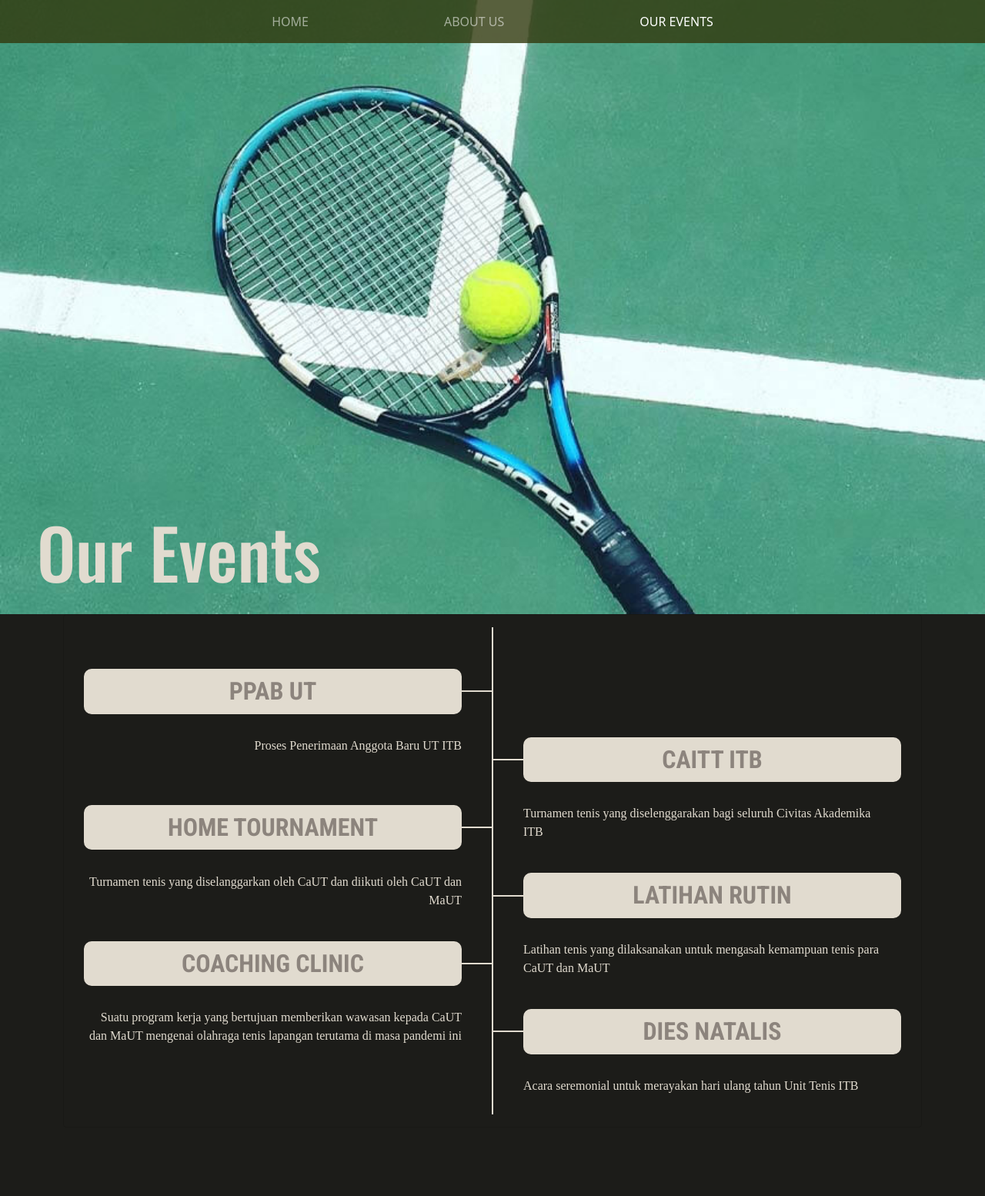
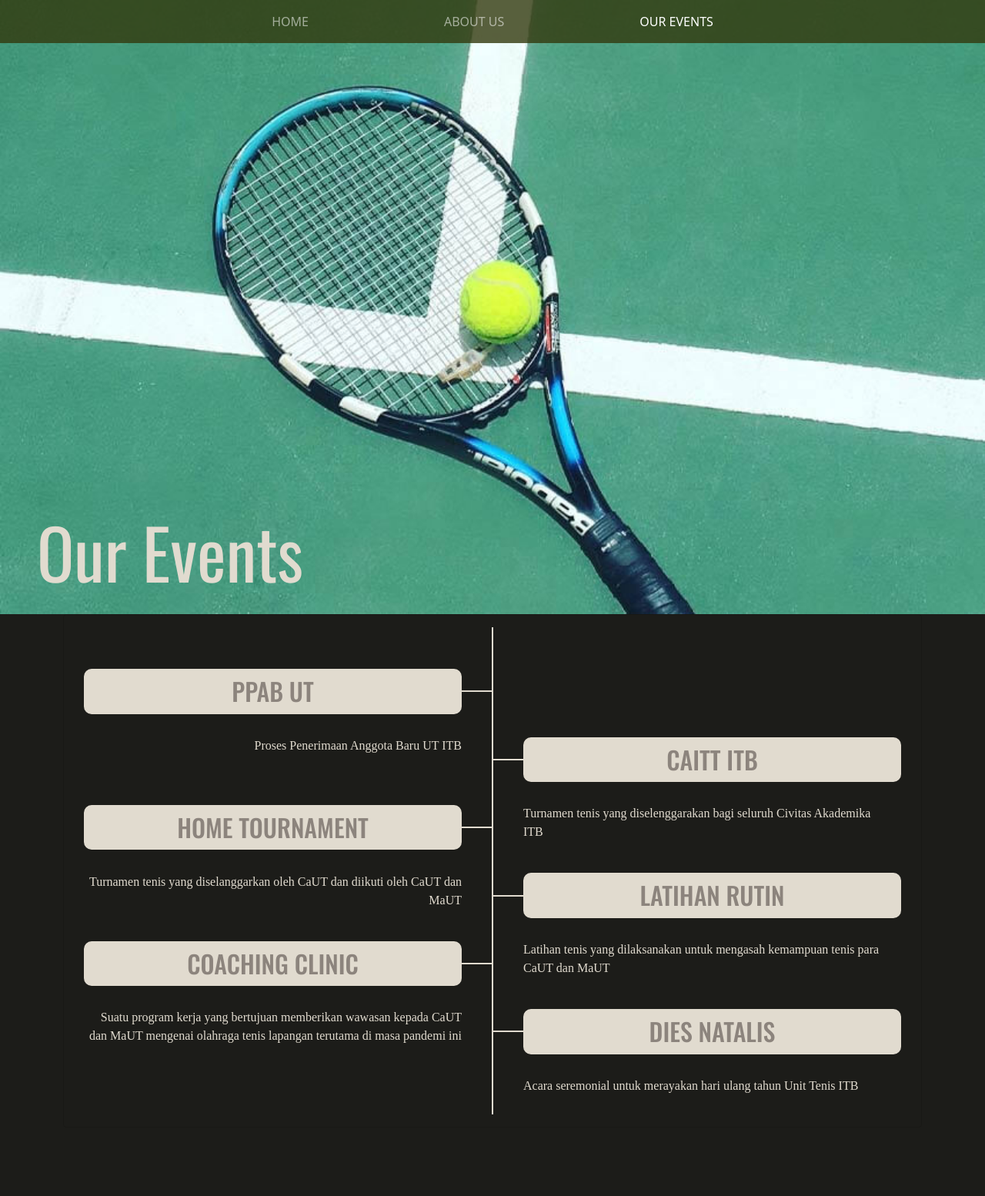
Before and after one commit to ryorichardo/Web-UT, a Flask app: page /events in a window 1280 px wide. Shown: the top 1554 px of the page at 77% size. Run offline with Flask 2, Linux system fonts and the light colour scheme; some libraries are stand-ins or nearby versions.

Commit message:
ganti font jadi oswald dan noto sans

```diff
--- a/static/css/events.css
+++ b/static/css/events.css
@@ -7,10 +7,12 @@
 
 h5 {
     width: fit-content;
-    font-family: Oswald;
+    font-family: 'Oswald', sans-serif;
+    font-weight: 200;
     font-size: 7vw;
     color: #e1dbcf;
 }
+
 
 a:link {
     text-decoration: none;
@@ -80,6 +82,7 @@ text-decoration: none;
         margin-right: 20px;
         color: #e1dbcf;
         font-size: 1rem;
+        /* font-family: "timeless"; */
     }
 
     .timeline-row .timeline-time small {
@@ -125,8 +128,10 @@ text-decoration: none;
         white-space: nowrap;
         text-overflow: ellipsis;
         text-align: center;
-        font-family: 'Roboto Condensed', sans-serif;
+        font-family: 'Oswald', sans-serif;
+        font-weight: 500;
         font-size: 2rem;
+
     }
 
     .timeline-row .timeline-content p {
@@ -321,6 +326,10 @@ text-decoration: none;
     background-color: inherit;
 }
 
+/* .main-content .carousel-inner{
+    max-height: 378px;
+} */
+
 .main-content {
     position: relative
 }
@@ -418,7 +427,7 @@ text-decoration: none;
     position: relative;
     top: -5rem;
     font-size: 1.5rem;
-    font-family: "Timeless Regular";
+    /* font-family: "Timeless Regular"; */
     color: #e1dbcf;
     text-align: justify;
     text-justify: inter-word;
--- a/templates/events.html
+++ b/templates/events.html
@@ -2,7 +2,18 @@
 {% block head %}
     <link rel="stylesheet" href="{{ url_for('static', filename='/css/events.css') }}" type="text/css">
     <link rel="preconnect" href="https://fonts.gstatic.com">
-    <link href="https://fonts.googleapis.com/css2?family=Noto+Sans:wght@700&family=Roboto+Condensed:wght@700&display=swap" rel="stylesheet">
+    <link href="https://fonts.googleapis.com/css2?family=Noto+Sans:wght@700&family=Oswald&family=Roboto+Condensed:wght@700&display=swap" rel="stylesheet"><link href="https://fonts.googleapis.com/css2?family=Oswald&display=swap" rel="stylesheet">
+
+    <!-- Fonts:
+    Roboto Condensed 700, Noto Sans 700, Oswald
+     -->
+
+    <!-- CSS:
+
+    font-family: 'Noto Sans', sans-serif;
+    font-family: 'Oswald', sans-serif;
+    font-family: 'Roboto Condensed', sans-serif;
+     -->
     <title>Unit Tenis</title>
 {% endblock %}
 
@@ -268,9 +279,6 @@
               </div>
               <div class="carousel-item">
                 <img src="{{url_for('static', filename='/images/ppab/ppab5.jpg')}}" class="d-block w-100" alt="PPAB 5">
-              </div>
-              <div class="carousel-item">
-                <img src="{{url_for('static', filename='/images/ppab/ppab6.jpg')}}" class="d-block w-100" alt="PPAB 6">
               </div>
 
             </div>
```
